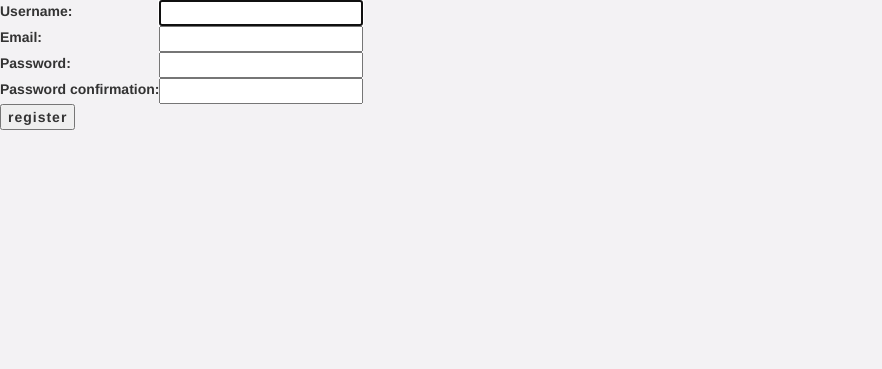
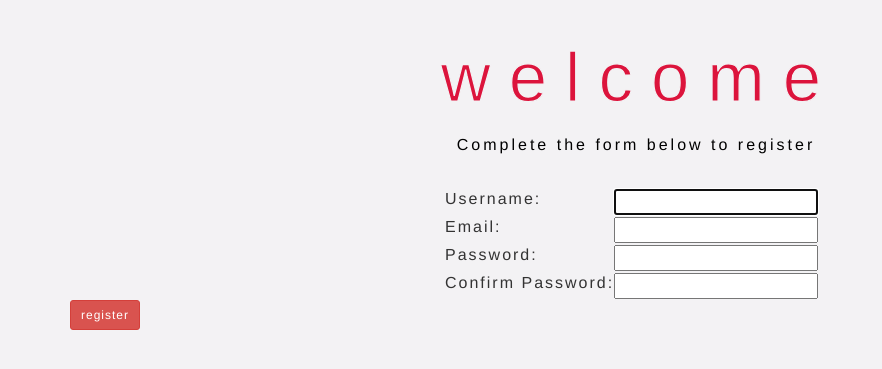
Before and after one commit to samgiagtzoglou/wheels, a Django app: page /register in a window 1280 px wide. Shown: the top 369 px of the page, without its empty margins (0-882 px from the left). Run offline with Django 3.2, Linux system fonts and the light colour scheme; parts of the project's set-up code (start-up, migrations or seed data) failed here and were passed over; some libraries are stand-ins or nearby versions.

Commit message:
registration page design, button off

```diff
--- a/static/css/styles.css
+++ b/static/css/styles.css
@@ -31,3 +31,10 @@ input{
 	font-size:14px;
 	font-weight:bold;
 }
+.register-form label{
+	font-family: helvetica;
+	letter-spacing: 2px;
+	font-size:16px;
+	font-weight: lighter;
+	padding-left: 375px;
+}
--- a/templates/registration/login.html
+++ b/templates/registration/login.html
@@ -18,9 +18,9 @@
 <form class="login-form" method="post" action="{% url 'login' %}" align="justify">
 {% csrf_token %}
 <div class="container">
-<div id="bar">
 <h1 style="color:crimson" align="center">seamwes</h1>
 <h2 align="center"> Food delivery for students, by students</h2>
+<table>
 <tr>
     <td>{{ form.username.label_tag }}</td>
     <td>{{ form.username }}</td>
@@ -33,7 +33,7 @@
 </tr>
 </table>
 
-<input class="btn btn-danger btn-xs" type="submit" value="login" />
+<input class="btn btn-danger btn-xs" type="submit" value="login"/>
 <input type="hidden" name="next" value="{{ next }}" />
 </form>
 {# Assumes you setup the password_reset view in your URLconf #}
--- a/templates/registration/register.html
+++ b/templates/registration/register.html
@@ -6,8 +6,11 @@
 <p>Your username and password didn't match. Please try again.</p>
 {% endif %}
 
-<form method="post" action="{% url 'register' %}">
+<form class="register-form" method="post" action="{% url 'register' %}" align="justify">
 {% csrf_token %}
+<div class="container">
+<h1 style="color:crimson" align="center">welcome</h1>
+<h2 align="center"> Complete the form below to register</h2>
 <table>
 <tr>
     <td>{{ form.username.label_tag }}</td>
@@ -22,13 +25,13 @@
     <td>{{ form.password1 }}</td>
 </tr>
 <tr>
-    <td>{{ form.password2.label_tag }}</td>
+    <td><label>Confirm Password:</label></td>
     <td>{{ form.password2 }}</td>
 </tr>
 </table>
 
-<input type="submit" value="register" />
-<input type="hidden" name="next" value="{{ next }}" />
+<input class="btn btn-danger btn-sm" type="submit" value="register"/>
+<input align="justify" type="hidden" name="next" value="{{ next }}" />
 </form>
 
 {% endblock %}
```
